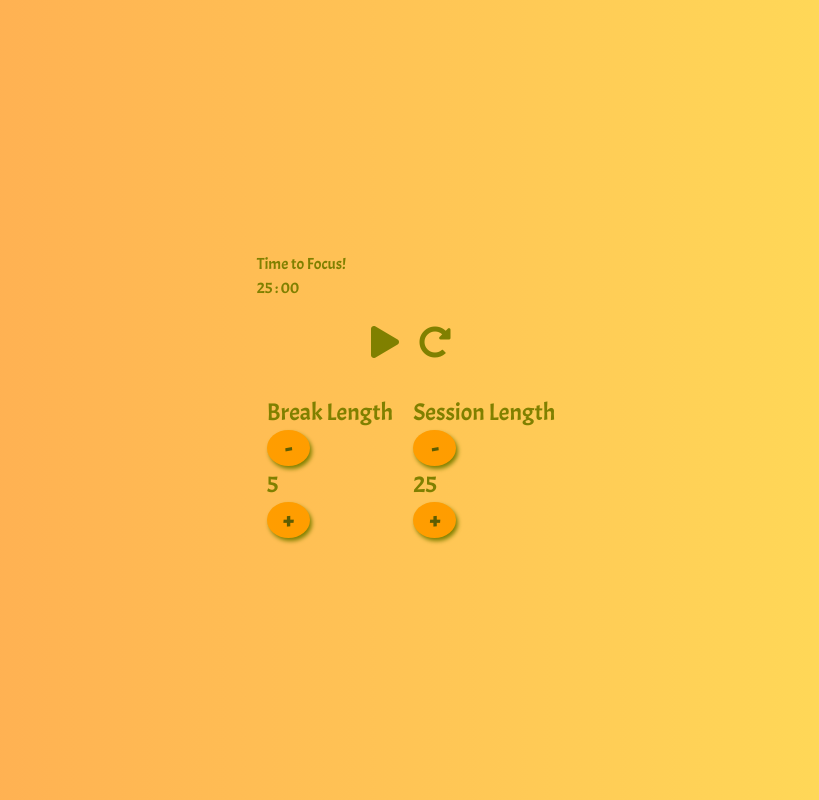
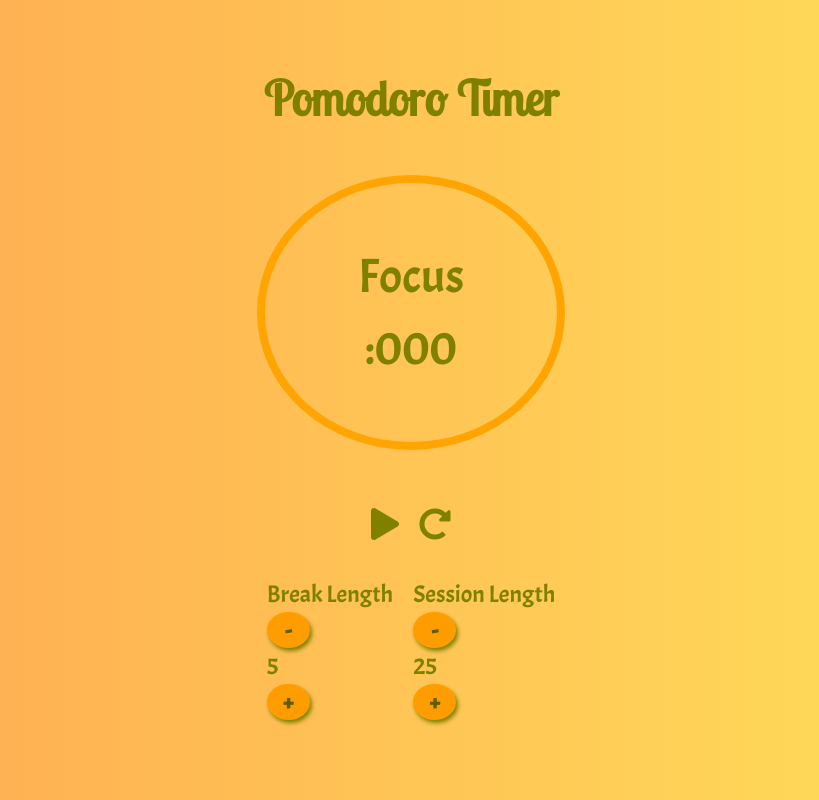
Before and after one commit to cristalnaya/react-pomodoro-clock, a React (Create React App) app: page / in a window 1280 px wide. Shown: the whole page, without its empty margins (229-1048 px from the left). Built offline with nearby package versions, Linux system fonts and the light colour scheme.

Commit message:
refactor: Change structure for the styles

```diff
--- a/src/components/Timer.js
+++ b/src/components/Timer.js
@@ -4,11 +4,14 @@ class Timer extends Component {
 
 
   render() {
-    const { minSession, seconds } = this.props;
+    const { minutes, seconds, start } = this.props;
     return (
       <div>
-        <div id="timer-label">Time to Focus!</div>
-        <div id="timer-left">{minSession} : {seconds}</div>
+        <h1>Pomodoro Timer</h1>
+        <div className="timer">
+          <div id="timer-label">{start ? 'Rest' : 'Focus'}</div>
+          <div id="time-left">{minutes < 10 ? '0' + minutes : minutes}:{seconds === 0 ? '00' : seconds < 10 ? '0' + seconds : seconds}</div>
+        </div>
       </div>
     )
   }
```
